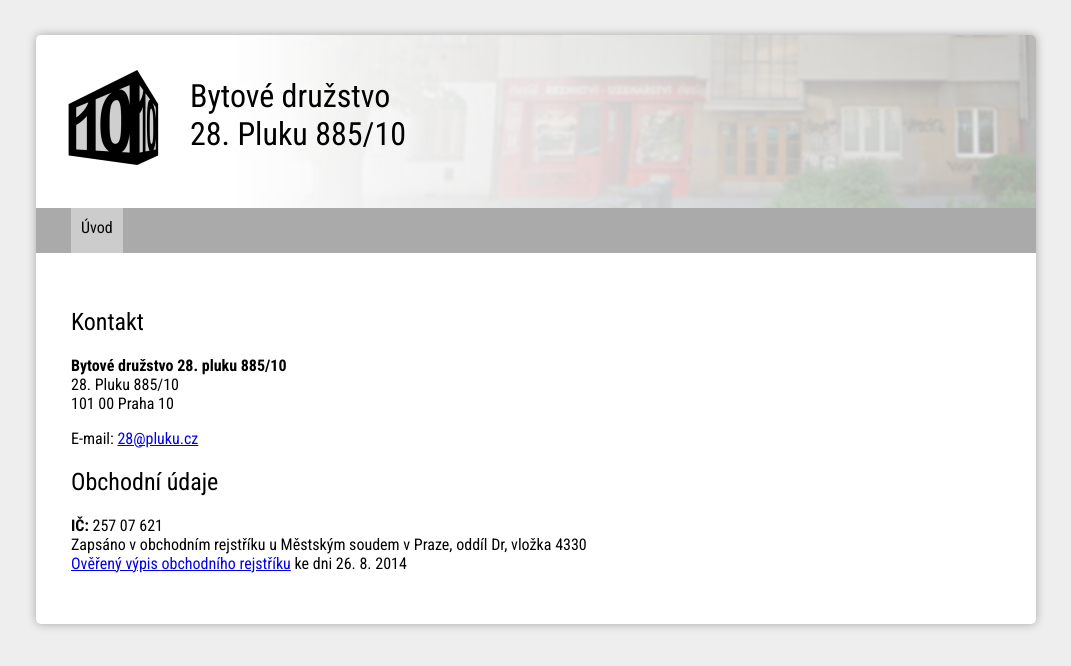
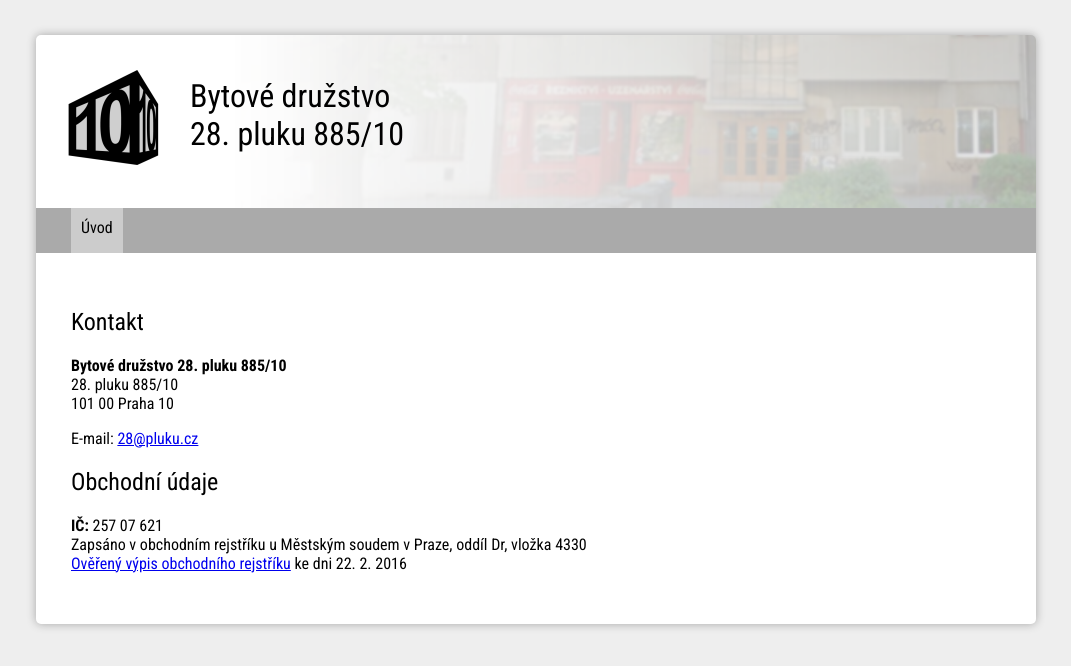
Before and after one commit to jakubboucek/28.pluku.cz, a plain HTML site: page index.html in a window 1280 px wide. Shown: the whole page, without its empty margins (104-1175 px from the left). Drawn offline with nearby package versions, Linux system fonts and the light colour scheme.

Commit message:
28. Pluku -> 28. pluku

```diff
--- a/index.html
+++ b/index.html
@@ -2,8 +2,8 @@
 <html>
 <head>
 <meta charset="utf-8" />
-<title>Bytové družstvo 28. Pluku 885/10</title>
-<meta property="og:title" content="Bytové družstvo 28. Pluku 885/10" />
+<title>Bytové družstvo 28. pluku 885/10</title>
+<meta property="og:title" content="Bytové družstvo 28. pluku 885/10" />
 <meta property="og:type" content="website" />
 <meta property="og:image" content="https://28.pluku.cz/img/og-logo-400.png" />
 <meta property="og:url" content="https://28.pluku.cz/" />
@@ -29,7 +29,7 @@
 <div id="page">
 	<header>
 		<a href="/"><img src="/img/main-logo.png" id="main-logo"></a>
-		<h1><a href="/">Bytové družstvo<br>28. Pluku 885/10</a></h1>
+		<h1><a href="/">Bytové družstvo<br>28. pluku 885/10</a></h1>
 	</header>
 	<nav id="main-nav">
 		<ul>
@@ -40,13 +40,13 @@
 		<section id="content">
 			<h2>Kontakt</h2>
 			<p><strong>Bytové družstvo 28. pluku 885/10</strong><br>
-				28. Pluku 885/10<br>
+				28. pluku 885/10<br>
 				101 00 Praha 10</p>
 			<p>E-mail: <a href="mailto:28@pluku.cz">28@pluku.cz</a></p>
 			<h2>Obchodní údaje</h2>
 			<p><strong>IČ:</strong> 257 07 621<br>
 				Zapsáno v obchodním rejstříku u Městským soudem v Praze, oddíl Dr, vložka 4330<br>
-				<a href="https://drive.google.com/open?id=0B1iDEYTGuNxbTXdzVThzeXAwVkU&amp;authuser=0">Ověřený výpis obchodního rejstříku</a> ke dni 26. 8. 2014</p>
+				<a href="https://drive.google.com/open?id=0B1iDEYTGuNxbTXdzVThzeXAwVkU">Ověřený výpis obchodního rejstříku</a> ke dni 22. 2. 2016</p>
 		</section>
 
 	</div>
```
